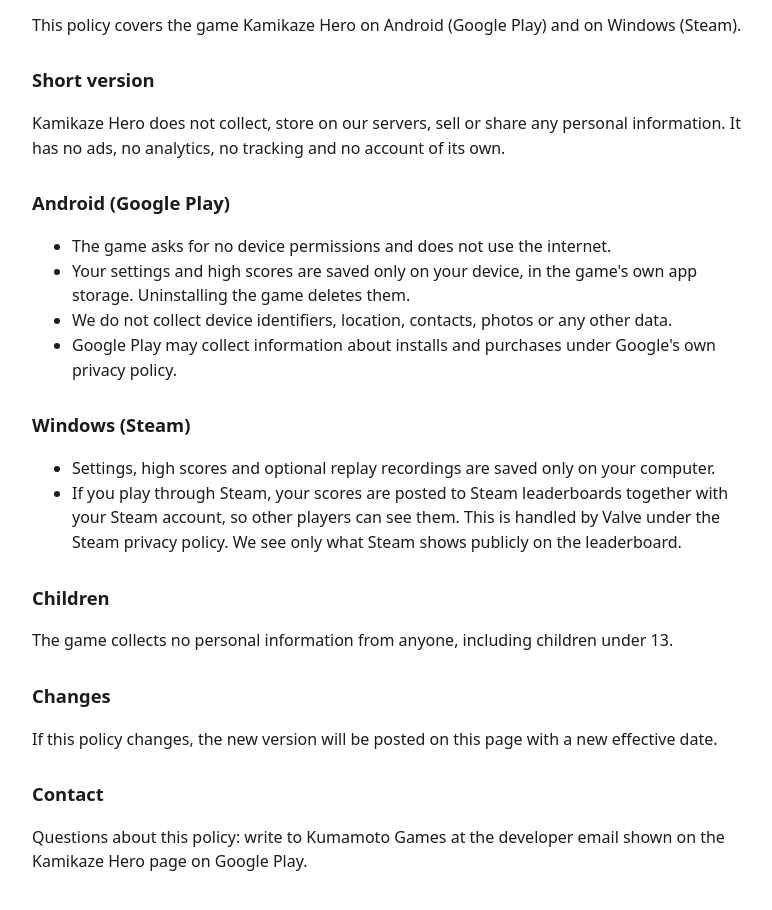
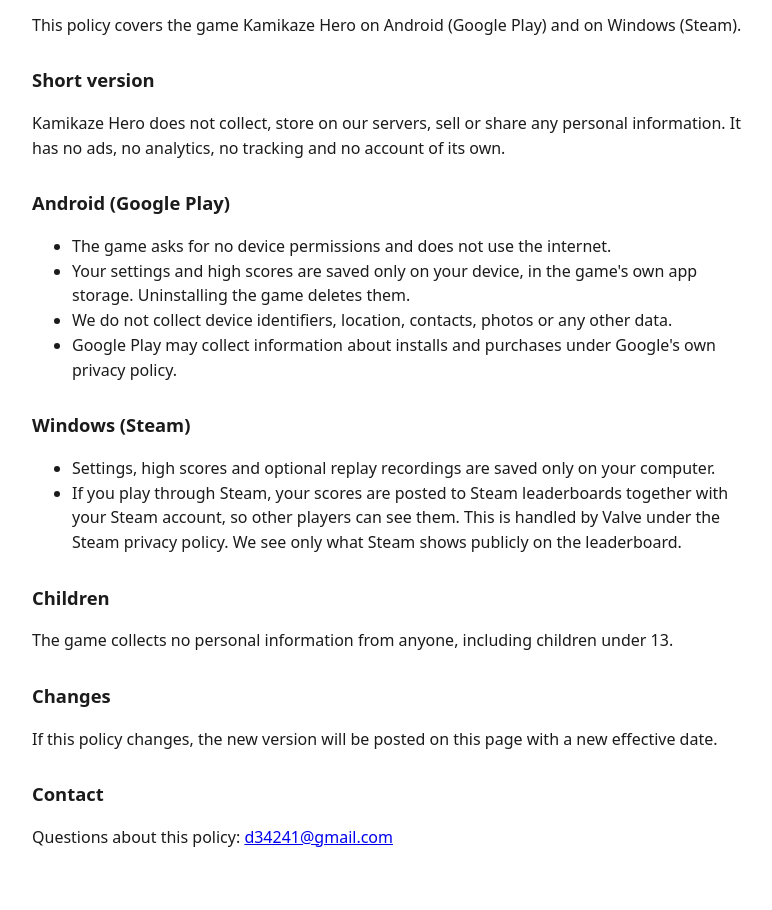
Before and after one commit to sixdeadpandas/kumamoto-games, a plain HTML site: page kamikaze-hero/privacy/index.html in a window 1280 px wide. Shown: the part 112-1022 px from the top of the page, without its empty margins (248-1020 px from the left). Drawn offline with Linux system fonts and the light colour scheme.

Commit message:
Privacy policy: contact email
Co-Authored-By: Claude Opus 5.5 <noreply@anthropic.com>
Claude-Session: https://claude.ai/code/session_01HhUMTCWWBTJARogjp4tyEg

```diff
--- a/kamikaze-hero/privacy/index.html
+++ b/kamikaze-hero/privacy/index.html
@@ -42,6 +42,6 @@
 <p>If this policy changes, the new version will be posted on this page with a new effective date.</p>
 
 <h2>Contact</h2>
-<p>Questions about this policy: write to Kumamoto Games at the developer email shown on the Kamikaze Hero page on Google Play.</p>
+<p>Questions about this policy: <a href="mailto:d34241@gmail.com">d34241@gmail.com</a></p>
 </body>
 </html>
```
